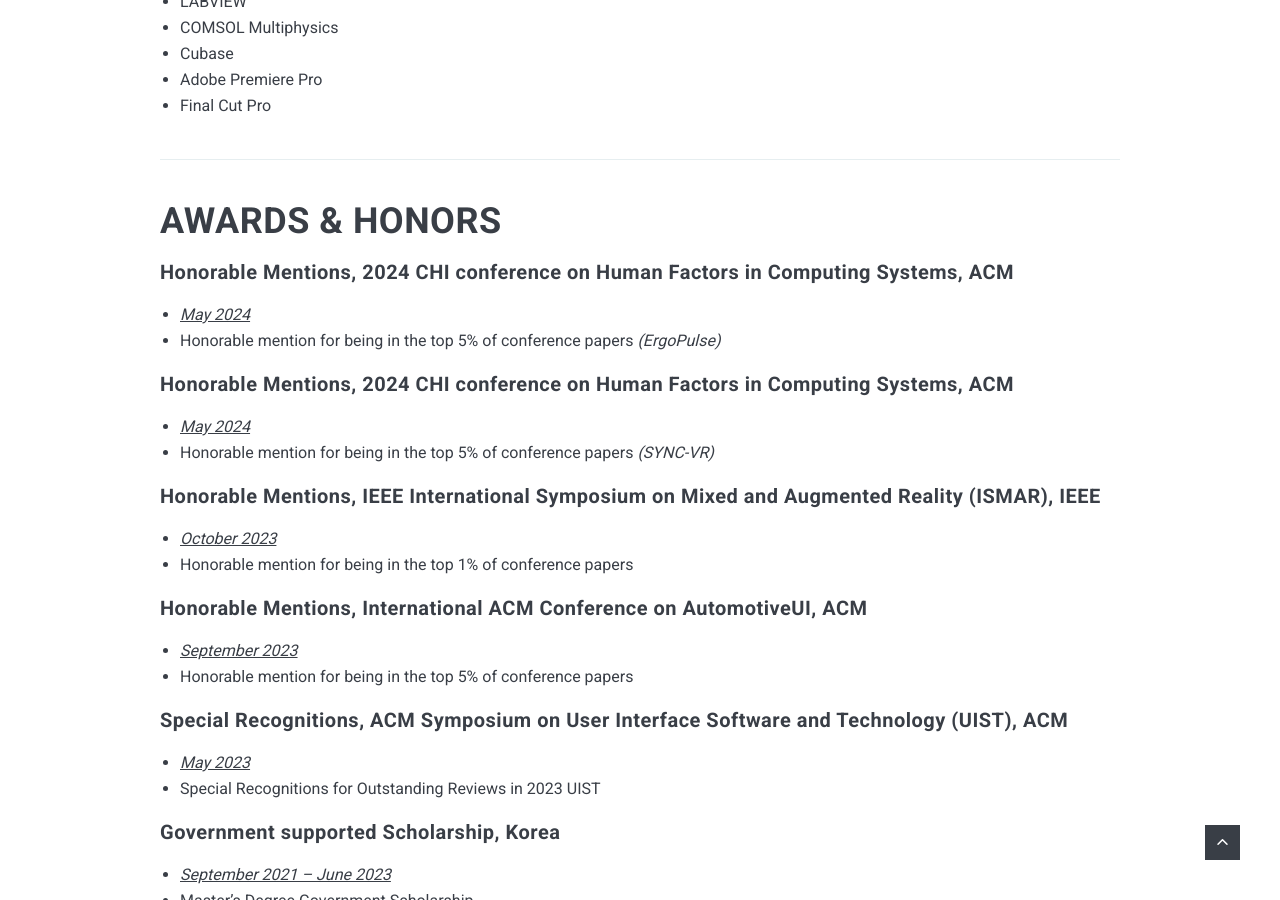
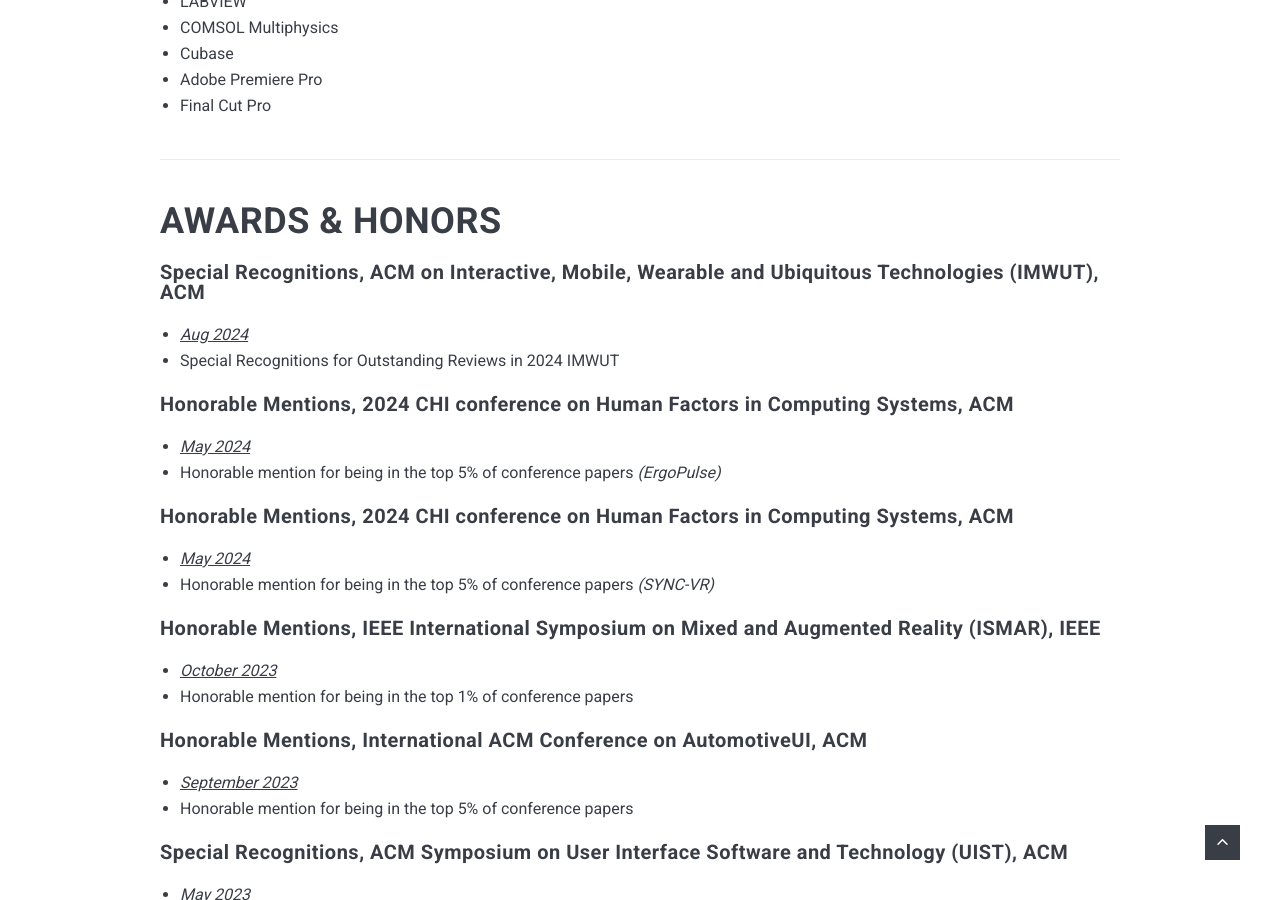
Before and after one commit to anoldhsh/anoldhsh.github.io, a Jekyll site: the page built from _pages/1about.md, in a window 1280 px wide and 900 px high, scrolled down 1744 px. Built offline with Jekyll 4.4.1, drawn with Linux system fonts in a browser that asks for light colours; nearby versions of some CDN libraries.

Commit message:
Add IMWUT

```diff
--- a/_includes/hero.html
+++ b/_includes/hero.html
@@ -11,7 +11,7 @@
             <span
               style="display: inline-block; background-color: #ffdd57; color: #333; padding: 5px 10px; border-radius: 5px; font-size: 18px; margin-bottom: 10px;">
               <strong>I'm starting my Ph.D. at the University of Washington! <br>For my detailed background, download my
-                CV here -> <strong><a href='/Docs/CV_Seok Hyun Hwang_JUL2024_LETTER.pdf' target='_blank'
+                CV here -> <strong><a href='/Docs/CV_Seok Hyun Hwang_AUG2024_LETTER.pdf' target='_blank'
                     style='color: gray;'>[CV]</a></strong><br>
               </strong>
             </span><br>Hi there! My name is Seokhyun (Shawn) Hwang, and I'm a <strong>Ph.D. student in Information
--- a/_pages/1about.md
+++ b/_pages/1about.md
@@ -72,6 +72,11 @@
 
 # AWARDS & HONORS
 
+#### Special Recognitions, ACM on Interactive, Mobile, Wearable and Ubiquitous Technologies (IMWUT), ACM
+
+- <i><u>Aug 2024</u></i><br />
+- Special Recognitions for Outstanding Reviews in 2024 IMWUT
+
 #### Honorable Mentions, 2024 CHI conference on Human Factors in Computing Systems, ACM
 
 - <i><u>May 2024</u></i><br />
```
Also changed, not shown: 5 other files.
